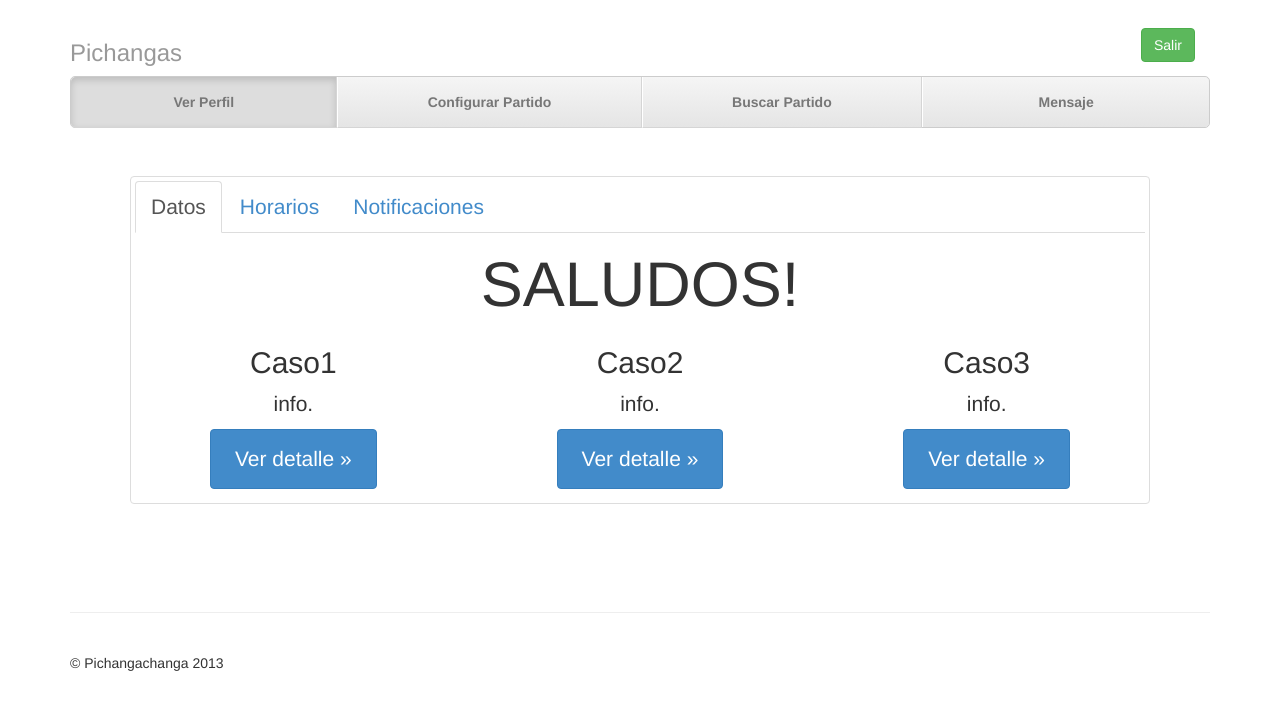
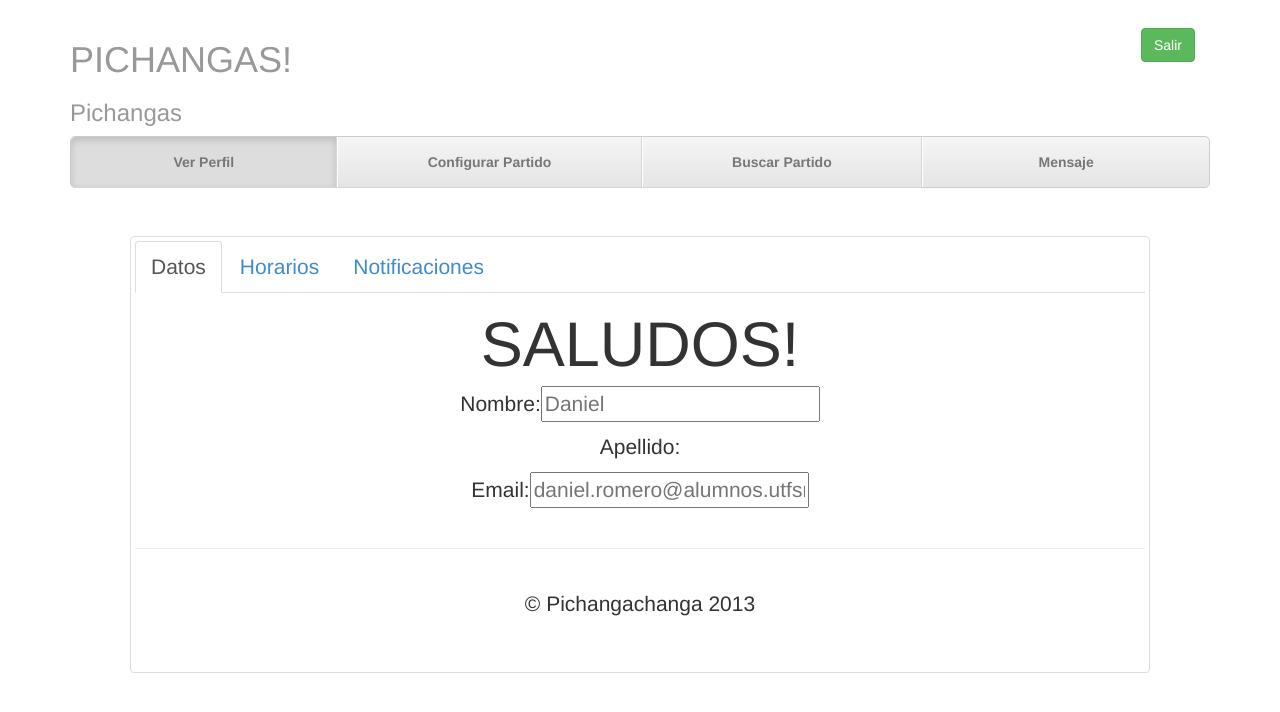
Before and after one commit to cloudbr/pichanga, a Jekyll site: the page Perfil.html, which Jekyll copies as it is, in a window 1280 px wide. Shown: the top 712 px of the page. Built offline with Jekyll 4.4.1, drawn with Linux system fonts in a browser that asks for light colours; Markdown is read by kramdown in place of the engine named in the settings.

Commit message:
Arreglado html
html

```diff
--- a/Perfil.html
+++ b/Perfil.html
@@ -65,6 +65,7 @@
 			</script>
 		</form>
 		<div class="masthead">
+        <h1 class="text-muted">PICHANGAS!</h1>
         <h3 class="text-muted">Pichangas</h3>
         <ul class="nav nav-justified">
 
@@ -90,25 +91,16 @@
 	  </ul>
         <h1>SALUDOS!</h1>
       <!-- Example row of columns -->
-      <div class="row">
-        <div class="col-lg-4">
-          <h2>Caso1</h2>
-          <p>info. </p>
-          <p><a class="btn btn-primary" href="#" role="button">Ver detalle »</a></p>
-        </div>
-        <div class="col-lg-4">
-          <h2>Caso2</h2>
-          <p>info. </p>
-          <p><a class="btn btn-primary" href="#" role="button">Ver detalle »</a></p>
-       </div>
-        <div class="col-lg-4">
-          <h2>Caso3</h2>
-          <p>info.</p>
-          <p><a class="btn btn-primary" href="#" role="button">Ver detalle »</a></p>
-        </div>
-      </div>
-      </div>
-      </div>
+
+        Nombre:<input type="text" placeholder="Daniel" required />
+        </label></p>
+
+        Apellido:<imput type="text" placeholder="Romero" required />
+        </label></p>
+
+        Email:<input type="text" placeholder="daniel.romero@alumnos.utfsm.cl" required />
+        </label></p>
+
 
 	  <!-- end jumbotron -->
 
```
